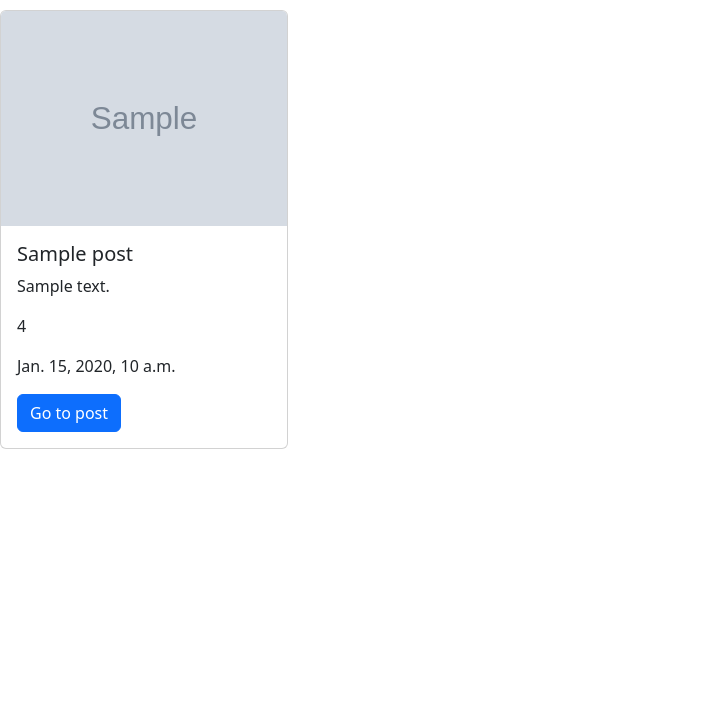
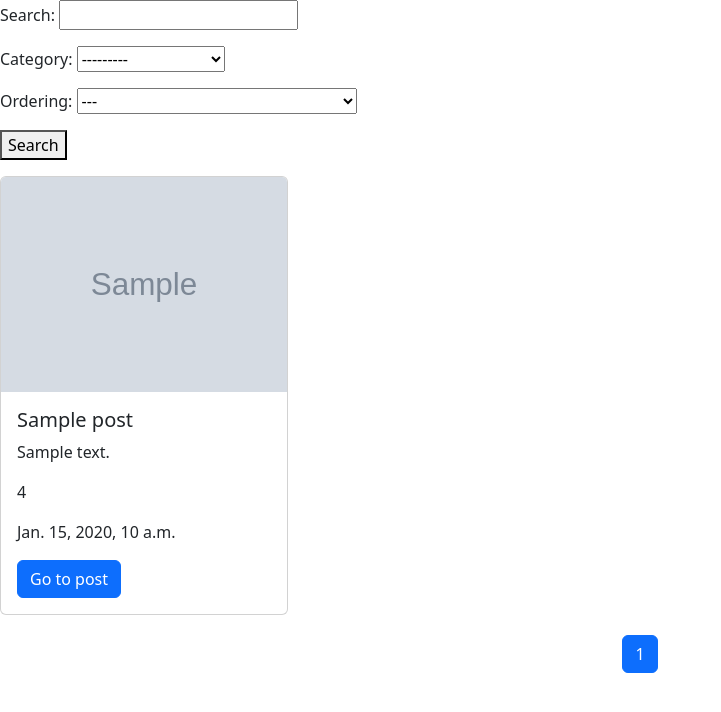
Before and after one commit to Archi-bit/Geeks-56-2-4, a Django app: page /posts/ in a window 1280 px wide. Shown: the part 56-768 px from the top of the page, without its empty margins (0-721 px from the left). Run offline with Django 5.2, Linux system fonts and the light colour scheme; a user stored in the database is signed in; tables that the repository leaves empty hold one stand-in row (values such as "Sample post"); grey boxes marked "Sample" are stand-in pictures.

Commit message:
HW-6 added

```diff
--- a/posts/forms.py
+++ b/posts/forms.py
@@ -1,5 +1,6 @@
 from django import forms
 from .models import Post
+from posts.models import Category
 
 # первый вариант
 class PostForm(forms.Form):
@@ -27,3 +28,23 @@
         if (title and content) and (title.lower() == content.lower()):
             raise forms.ValidationError("title and content cannot be the sametitle and content cannot be the same")
         return cleaned_data
+
+class SearchForm(forms.Form):
+    search = forms.CharField(max_length=290, min_length=1, required=False)
+    category_id = forms.ModelChoiceField(queryset=Category.objects.all(), required=False, label="Category")
+    orderings = (
+        (
+            "created_at",
+            "По дате создания"
+        ),
+        ("title", "По названию"),
+        ("rate", "По рейтингу"),
+        ("-created_at", "По дате создания (по убыванию)"),
+        ("-title", "По названию (по убыванию)"),
+        ("-rate", "По рейтингу (По убыванию)"),
+        (
+            None,
+            "---",
+        ),
+    )
+    ordering = forms.ChoiceField(choices=orderings, required=False)
--- a/posts/views.py
+++ b/posts/views.py
@@ -1,7 +1,12 @@
 from django.shortcuts import render, HttpResponse, redirect
 from posts.models import Post
 from django.http import JsonResponse
-from posts.forms import PostForm, PostModelForm
+from posts.forms import PostForm, PostModelForm, SearchForm
+from django.contrib.auth.decorators import login_required
+from django.db.models import Q
+
+
+
 
 
 def text_view(request):
@@ -12,19 +17,44 @@
     if request.method == "GET":
         return render(request, "base.html")
 
+@login_required(login_url="/login/")
+def post_list_view(request):
+    posts = Post.objects.all()
+    limit = 3
+    if request.method == "GET":
+        search = request.GET.get("search")
+        category_id = request.GET.get("category_id")
+        ordering = request.GET.get("ordering")
+        page = int(request.GET.get("page", 1))
+        if search:
+            posts = posts.filter(Q(title__icontains=search) | Q(content__icontains=search))
+        if category_id:
+            posts = posts.filter(category_id=category_id)
+        if ordering:
+            posts = posts.order_by(ordering)
+        if page:
+            max_pages = posts.count() / limit
+            if round(max_pages) < max_pages:
+                max_pages = round(max_pages) + 1
+            elif round(max_pages) > max_pages:
+                max_pages = round(max_pages)
+            start = (page - 1) * limit
+            end = page * limit
+            posts = posts[start:end]
+        form = SearchForm()
+        return render(
+            request,
+            "posts/post_list.html",
+            context={"posts_list": posts, "form": form, "max_pages": range(1, max_pages + 1)},
+        )
 
-def post_list_view(request):
-    if request.method == "GET":
-        posts = Post.objects.all()
-        return render(request, "posts/post_list.html", context={"posts_list": posts})
-
-
+@login_required(login_url="/login/")
 def post_detail_view(request, post_id):
     if request.method == "GET":
         post = Post.objects.get(id=post_id)
         return render (request, "posts/post_detail.html", context={'post': post})
 
-
+@login_required(login_url="/login/")
 def post_detail_api(request, post_id):
     from .models import Post
     post = Post.objects.get(id=post_id)
@@ -41,6 +71,7 @@
     }
     return JsonResponse(data)
 
+@login_required(login_url="/login/")
 def post_create_view(request):
     if request.method == "GET":
         form = PostForm()
@@ -56,7 +87,7 @@
             post = Post.objects.create(title=title, content=content, image=image)
             return redirect ("/")
 
-
+@login_required(login_url="/login/")
 def post_create_modelform_view(request):
     if request.method == "POST":
         form = PostModelForm(request.POST, request.FILES)
--- a/templates/base.html
+++ b/templates/base.html
@@ -9,15 +9,15 @@
       aria-controls="navbarSupportedContent" aria-expanded="false" aria-label="Toggle navigation">
       <span class="navbar-toggler-icon"></span>
     </button>
-
     <div class="collapse navbar-collapse" id="navbarSupportedContent">
+      {% if request.user.is_authenticated %}
       <ul class="navbar-nav me-auto mb-2 mb-lg-0">
         <li class="nav-item"><a class="nav-link active" href="/posts/">Posts</a></li>
         <li class="nav-item"><a class="nav-link active" href="/posts/create/">Create Posts</a></li>
       </ul>
-
+      {% endif %}
       <ul class="navbar-nav ms-auto mb-2 mb-lg-0">
-        {% if user.is_authenticated %}
+        {% if request.user.is_authenticated %}
           <li class="nav-item"><a class="nav-link" href="/logout/">Logout</a></li>
         {% else %}
           <li class="nav-item"><a class="nav-link" href="/register/">Register</a></li>
@@ -30,5 +30,9 @@
 </head>
 <body>
     {% block content %}
+    <div class="container mt-5 text-center">
+        <h1>Добро пожаловать в мой первый сайт-блог!</h1>
+        <p>Здесь вы можете читать и создавать посты.</p>
+    </div>
     {% endblock %}
 </body>
--- a/templates/posts/post_list.html
+++ b/templates/posts/post_list.html
@@ -2,6 +2,10 @@
 {% load static %}
 
 {% block content %}
+<form method="get" action="" enctype="multipart/form-data">
+    {{form.as_p}}
+    <button type="submit">Search</button>
+</form>
 {% for post in posts_list %}
 <div class="card" style="width: 18rem; margin-top: 10px;">
   {% if post.image %}
@@ -18,4 +22,11 @@
   </div>
 </div>
 {% endfor %}
+  <div style="display: flex; justify-content: center; margin-top: 20px; margin-bottom: 20px;">
+    {% for i in max_pages %}
+      <a href="/posts/?page={{ i }}" class="btn btn-primary">
+        {{ i }}
+      </a>
+    {% endfor %}
+  </div>
 {% endblock %}
--- a/users/views.py
+++ b/users/views.py
@@ -2,6 +2,7 @@
 from django.contrib.auth.models import User
 from users.forms import LoginForm, RegisterForm
 from django.contrib.auth import login, logout, authenticate
+from django.contrib.auth.decorators import login_required
 
 def register_view(request):
     if request.method == "GET":
@@ -33,6 +34,7 @@
                 login(request, user)
                 return redirect("/")
 
+@login_required(login_url="/login/")
 def logout_view(request):
     logout(request)
     return redirect("/")
```
Also changed, not shown: posts/admin.py (+6 -1 lines), media/posts/Animal_number1.jpeg (added), media/posts/Animal_number2.jpeg (added), media/posts/Снимок_экрана_от_2025-08-05_10-22-24.png (added), media/posts/Снимок_экрана_от_2025-08-22_22-18-48_NzPtkVj.png (added), media/posts/Снимок_экрана_от_2025-08-22_22-18-48_wuNwZjG.png (added), media/posts/Снимок_экрана_от_2025-09-06_20-55-21.png (added), media/posts/Снимок_экрана_от_2025-09-19_20-35-06.png (added).
